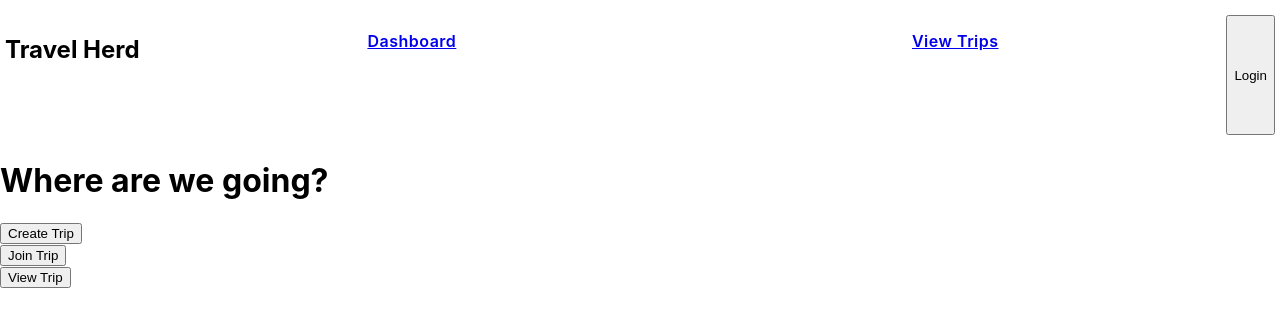
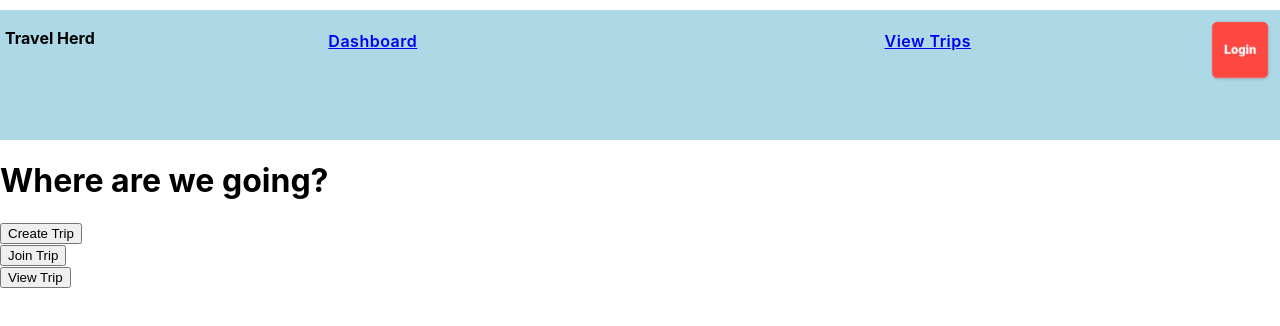
Before and after one commit to SchoolOfCode/bc13_final-project_front-end-amb, a React (Create React App) app: page / in a window 1280 px wide. Shown: the top 326 px of the page. Built offline with nearby package versions, Linux system fonts and the light colour scheme.

Commit message:
css added co-authored-by: Natasha natasha.chinea@gmail.com

```diff
--- a/src/components/NavBar/NavBar.css
+++ b/src/components/NavBar/NavBar.css
@@ -8,6 +8,12 @@
     margin: 10px auto;
     padding: 5px;
     flex-wrap: wrap;
+    background-color: #ADD8E6
+    ;
+}
+h2 {
+    font-size: 1em;
+
 }
 
 nav .menu-item {
@@ -37,3 +43,41 @@
 nav .menu-text a:hover {
     color: rgba(255,255,255,0.5);
 }
+
+.button-24 {
+    background: #FF4742;
+    border: 1px solid #FF4742;
+    border-radius: 6px;
+    box-shadow: rgba(0, 0, 0, 0.1) 1px 2px 4px;
+    box-sizing: border-box;
+    transform: scale(0.8);
+    color: #FFFFFF;
+    cursor: pointer;
+    display: inline-block;
+    font-family: nunito,roboto,proxima-nova,"proxima nova",sans-serif;
+    font-size: 16px;
+    font-weight: 800;
+    line-height: 16px;
+    height: 70px;
+    /* min-height: 20px; */
+    outline: 0;
+    padding: 12px 14px;
+    text-align: center;
+    text-rendering: geometricprecision;
+    text-transform: none;
+    user-select: none;
+    -webkit-user-select: none;
+    touch-action: manipulation;
+    vertical-align: middle;
+  }
+
+  .button-24:hover,
+  .button-24:active {
+    background-color: initial;
+    background-position: 0 0;
+    color: #FF4742;
+  }
+
+  .button-24:active {
+    opacity: .5;
+  }
--- a/src/components/NavBar/NavBar.tsx
+++ b/src/components/NavBar/NavBar.tsx
@@ -1,7 +1,7 @@
 // import react from "react";
 import {  Link } from "react-router-dom";
 import './NavBar.css';
-import Dashboard from "../Dashboard/dashboard";
+
 
 
 const Navbar= () =>{
@@ -15,7 +15,7 @@
 			<li className="menu-item">
 				<Link to="/viewTripsPage">View Trips</Link>
 			</li>
-			<button>Login</button>
+			<button className ="button-24">Login</button>
 		</nav>
 	 );
 	 };
```
